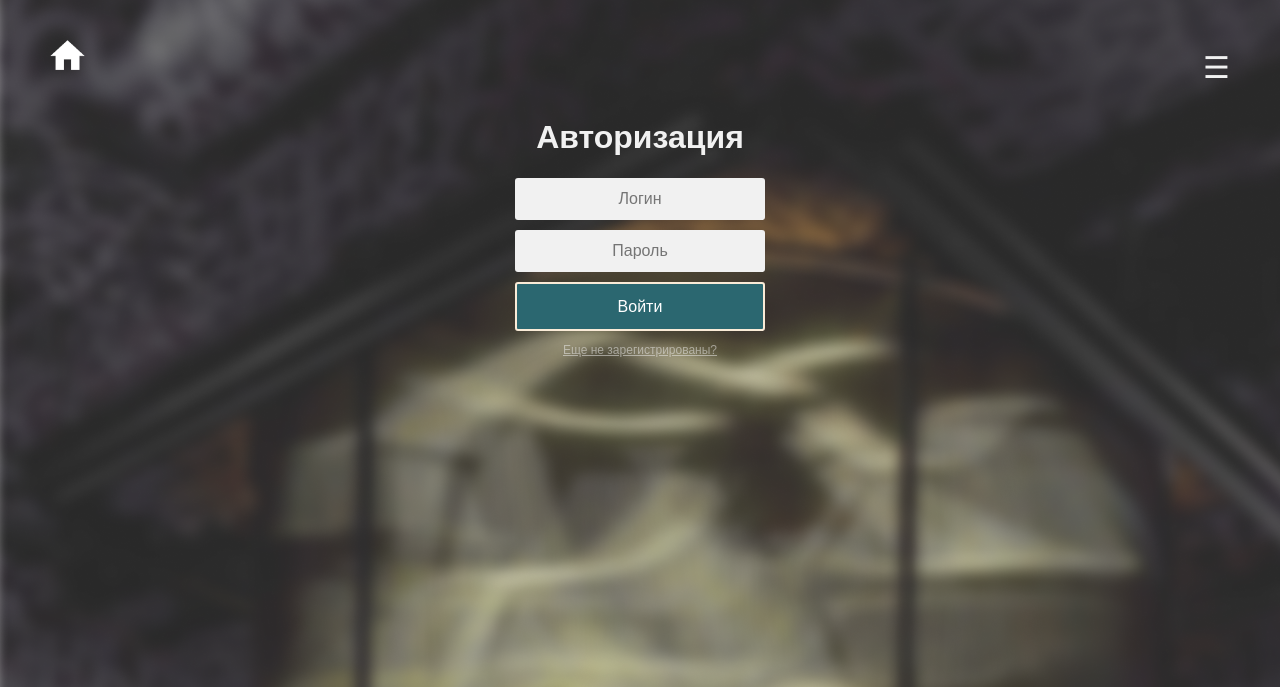
After one commit to Burrowwy/portal_bars, a Django app: template portal_bars/templates/portal/message.html in a window 1280 px wide. The commit adds this page. Shown: the top 687 px of the page. Run offline with Django 4.2, Linux system fonts and the light colour scheme; the template is opened without the code that fills it: values that come from a table or form of the project are taken from there, others are empty; data comes from the database, SQL or seed files in the repository.

Commit message:
Проверка выгрузки

```diff
--- a/portal_bars/templates/portal/home.html
+++ b/portal_bars/templates/portal/home.html
@@ -231,6 +231,8 @@ img {vertical-align: middle;}
     <a  href="{% url 'restaurant' %}">Рестораны</a>
     <a  href="{% url 'deliver' %}">Доставка</a>
     <a  href="{% url 'authorization' %}">Войти</a>
+    <a  href="{% url 'message' %}">В</a>
+
 </div>
 
 <div class="btn☰" id="btn☰">
--- /dev/null
+++ b/portal_bars/templates/portal/message.html
@@ -0,0 +1,50 @@
+<!DOCTYPE html>
+
+<head>
+{% load static %}
+    <link rel="stylesheet" href="{% static '/styleauth.css' %}">
+<meta name="viewport" content="width=device-width, initial-scale=1">
+
+    <title>Авторизация</title>
+</head>
+    <div>
+        {% for project in projects %}
+            <a href="{% url 'home' %}">
+                <img style="position: absolute;left: 50px;top: 40px;" src="{% static 'img/home.png' %}"height="30" width="35" alt="">
+            </a>
+        {% endfor %}
+    </div>
+    <div id="mySidenav" class="sidenav">
+        <a href="javascript:void(0)" class="closebtn" onclick="closeNav()">×</a>
+        <a  href="{% url 'home' %}">Главная</a>
+        <a  href="{% url 'restaurant' %}">Рестораны</a>
+        <a  href="{% url 'deliver' %}">Доставка</a>
+    </div>
+    <div class="btn☰" id="btn☰">
+        <span style="font-size:30px;cursor:pointer" onclick="openNav()">☰ </span>
+    </div>
+<body>
+  <div class="login">
+    <div class="login-screen">
+      <div class="app-title">
+        <h1>Авторизация</h1>
+      </div>
+
+      <form action="" class="login-form" id="add-form">
+        <div class="control-group">
+        <input data-max-length="10" data-min-length="4" type="text" class="login-field" value="" placeholder="Логин" id="login-name">
+        <label class="login-field-icon fui-user" for="login-name"></label>
+        </div>
+
+        <div class="control-group">
+        <input type="password" class="login-field" value="" placeholder="Пароль" id="login-pass">
+        <label class="login-field-icon fui-lock" for="login-pass"></label>
+        </div>
+
+        <button type="submit" class="btn btn-primary btn-large btn-block">Войти</button>
+        <a class="login-link" href="{% url 'registration' %}">Еще не зарегистрированы?</a>
+      </form>
+    </div>
+  </div>
+    <script type="text/javascript" src={% static "/functions.js" %}></script>
+</body>
```
Also changed, not shown: portal_bars/templates/portal/index.html (added, +103 -0 lines).
